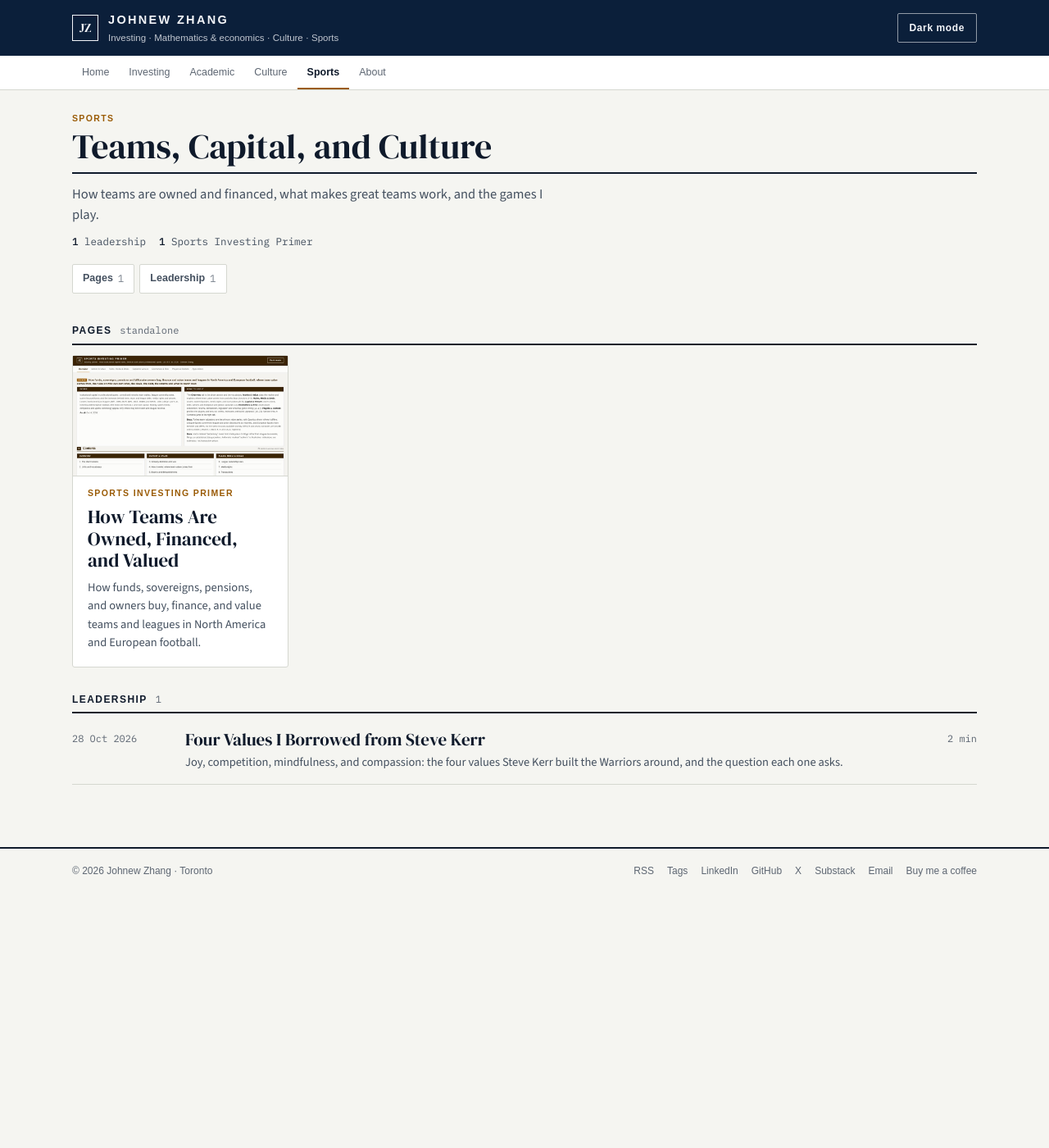
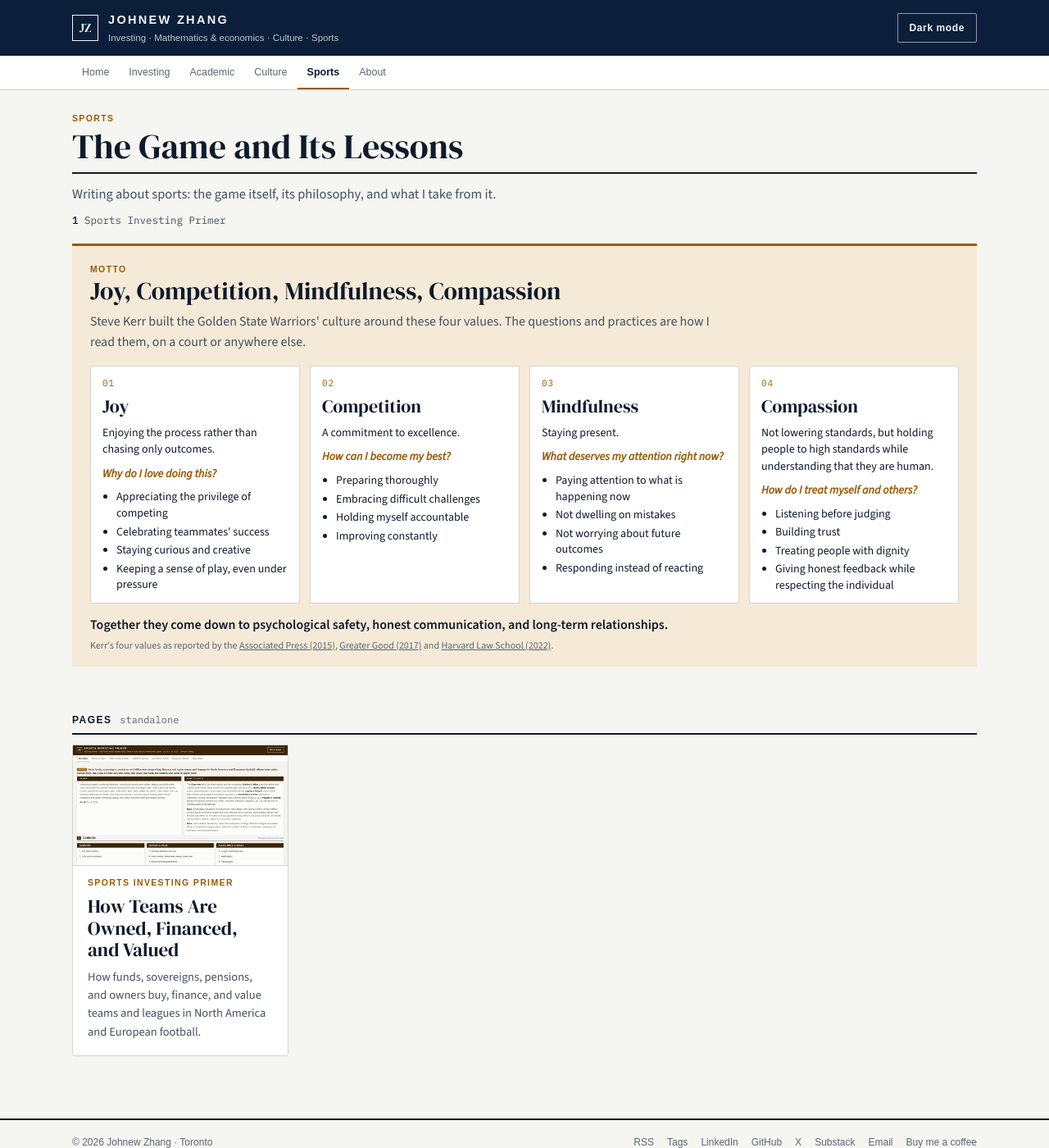
Before and after one commit to WizardKingZ/WizardKingZ.github.io, a Jekyll site: the page built from sports.html, in a window 1280 px wide and 1400 px high. Shown: the whole window at 82% size. Built offline with Jekyll 4.4.1, drawn with Linux system fonts in a browser that asks for light colours.

Commit message:
Draft: Kerr's values as the Sports page motto; retitle Sports
Co-Authored-By: Claude Opus 5.5 <noreply@anthropic.com>
Claude-Session: https://claude.ai/code/session_01HuzLqhE1N2LXEfqC3bb9e5

```diff
--- a/_config.yml
+++ b/_config.yml
@@ -68,9 +68,9 @@ pillars:
     series: [travel, food, history, books]
   - id: sports
     name: Sports
-    title: Teams, Capital, and Culture
-    blurb: How teams are owned and financed, what makes great teams work, and the games I play.
-    series: [leadership, celtics, tennis, analytics]
+    title: The Game and Its Lessons
+    blurb: "Writing about sports: the game itself, its philosophy, and what I take from it."
+    series: [celtics, tennis, analytics]
 
 series_names:
   research: Research
@@ -83,7 +83,6 @@ series_names:
   food: Food
   history: History
   books: Books
-  leadership: Leadership
   celtics: Celtics
   tennis: Tennis
   analytics: Analytics
--- /dev/null
+++ b/_includes/kerr-values.html
@@ -0,0 +1,57 @@
+<section class="motto" aria-labelledby="motto-title">
+  <div class="eyebrow">Motto</div>
+  <h2 id="motto-title">Joy, Competition, Mindfulness, Compassion</h2>
+  <p class="motto-lede">Steve Kerr built the Golden State Warriors' culture around these four values. The questions and practices are how I read them, on a court or anywhere else.</p>
+  <div class="kv">
+    <div class="kv-card">
+      <div class="kv-n">01</div>
+      <h3>Joy</h3>
+      <p class="kv-def">Enjoying the process rather than chasing only outcomes.</p>
+      <p class="kv-q">Why do I love doing this?</p>
+      <ul>
+        <li>Appreciating the privilege of competing</li>
+        <li>Celebrating teammates' success</li>
+        <li>Staying curious and creative</li>
+        <li>Keeping a sense of play, even under pressure</li>
+      </ul>
+    </div>
+    <div class="kv-card">
+      <div class="kv-n">02</div>
+      <h3>Competition</h3>
+      <p class="kv-def">A commitment to excellence.</p>
+      <p class="kv-q">How can I become my best?</p>
+      <ul>
+        <li>Preparing thoroughly</li>
+        <li>Embracing difficult challenges</li>
+        <li>Holding myself accountable</li>
+        <li>Improving constantly</li>
+      </ul>
+    </div>
+    <div class="kv-card">
+      <div class="kv-n">03</div>
+      <h3>Mindfulness</h3>
+      <p class="kv-def">Staying present.</p>
+      <p class="kv-q">What deserves my attention right now?</p>
+      <ul>
+        <li>Paying attention to what is happening now</li>
+        <li>Not dwelling on mistakes</li>
+        <li>Not worrying about future outcomes</li>
+        <li>Responding instead of reacting</li>
+      </ul>
+    </div>
+    <div class="kv-card">
+      <div class="kv-n">04</div>
+      <h3>Compassion</h3>
+      <p class="kv-def">Not lowering standards, but holding people to high standards while understanding that they are human.</p>
+      <p class="kv-q">How do I treat myself and others?</p>
+      <ul>
+        <li>Listening before judging</li>
+        <li>Building trust</li>
+        <li>Treating people with dignity</li>
+        <li>Giving honest feedback while respecting the individual</li>
+      </ul>
+    </div>
+  </div>
+  <p class="motto-close">Together they come down to psychological safety, honest communication, and long-term relationships.</p>
+  <p class="motto-src">Kerr's four values as reported by the <a href="https://www.philstar.com/sports/2015/11/26/1526341/kerr-values-streakin-warriors-live-by/amp/">Associated Press (2015)</a>, <a href="https://greatergood.berkeley.edu/article/item/three_greater_good_lessons_from_the_golden_state_warriors">Greater Good (2017)</a> and <a href="https://hls.harvard.edu/today/steve-kerr-holds-court-at-harvard-law">Harvard Law School (2022)</a>.</p>
+</section>
--- a/_layouts/section.html
+++ b/_layouts/section.html
@@ -16,6 +16,7 @@ layout: default
     {%- for s in p.series %}{% assign c = posts | where: "series", s | size %}{% if c > 0 %}<span><b>{{ c }}</b> {{ site.series_names[s] | downcase }}</span>{% endif %}{% endfor %}
     {%- for a in apps %}<span><b>1</b> {{ a.title }}</span>{% endfor %}
   </p>
+  {%- if page.motto %}{% include {{ page.motto }} %}{% endif %}
   {%- if posts.size > 0 %}
   <nav class="chips" aria-label="Jump to group">
     {%- if apps.size > 0 %}<a class="chip" href="#pages">Pages <b>{{ apps.size }}</b></a>{% endif %}
--- a/assets/css/site.css
+++ b/assets/css/site.css
@@ -223,12 +223,19 @@ a.card:hover h3{text-decoration:underline}
 @media print{.band,.tabs,.post-aside,.site-foot,.post-foot{display:none!important}body{background:#fff}}
 @media (prefers-reduced-motion:reduce){*{transition:none!important;scroll-behavior:auto!important}}
 
-/* Values grid (used in posts) */
-.kv{display:grid;grid-template-columns:repeat(2,minmax(0,1fr));gap:14px;margin:22px 0}
-.kv-card{background:var(--surface);border:1px solid var(--rule);border-top:3px solid var(--pc,var(--accent));padding:14px 18px 10px;min-width:0}
+/* Motto block (Sports page: Steve Kerr's four values) */
+.motto{background:var(--pc-soft,var(--surface-2));border-top:3px solid var(--pc,var(--accent));padding:20px 22px 16px;margin:6px 0 26px}
+.motto h2{font-family:var(--display);font-weight:400;font-size:30px;line-height:1.15;margin:2px 0 8px;color:var(--ink)}
+.motto-lede{margin:0 0 16px;max-width:760px;color:var(--ink-2)}
+.kv{display:grid;grid-template-columns:repeat(4,minmax(0,1fr));gap:12px}
+.kv-card{background:var(--surface);border:1px solid var(--rule);padding:12px 14px 8px;min-width:0}
 .kv-n{font-family:var(--mono);font-size:11px;color:var(--pc,var(--accent));letter-spacing:.08em}
-.kv-card h3{font-family:var(--display);font-weight:400;font-size:24px;margin:2px 0 6px;color:var(--ink)}
-.kv-card .kv-def{margin:0 0 8px;font-size:15px;line-height:1.5}
-.kv-card .kv-q{margin:0 0 8px;font-style:italic;color:var(--pc,var(--accent));font-weight:600}
-.kv-card ul{margin:0;padding-left:18px}.kv-card li{margin:3px 0;font-size:15px}
-@media (max-width:700px){.kv{grid-template-columns:1fr}}
+.kv-card h3{font-family:var(--display);font-weight:400;font-size:22px;margin:2px 0 6px;color:var(--ink)}
+.kv-card .kv-def{margin:0 0 8px;font-size:14px;line-height:1.45}
+.kv-card .kv-q{margin:0 0 8px;font-style:italic;color:var(--pc,var(--accent));font-weight:600;font-size:14px}
+.kv-card ul{margin:0;padding-left:17px}.kv-card li{margin:3px 0;font-size:14px;line-height:1.4}
+.motto-close{margin:14px 0 4px;font-weight:600;color:var(--ink)}
+.motto-src{margin:0;font-size:12px;color:var(--muted)}
+.motto-src a{color:inherit}
+@media (max-width:1000px){.kv{grid-template-columns:repeat(2,minmax(0,1fr))}}
+@media (max-width:600px){.kv{grid-template-columns:1fr}.motto{padding:16px 14px 12px}}
--- a/sports.html
+++ b/sports.html
@@ -3,4 +3,5 @@ layout: section
 title: Sports
 pillar: sports
 permalink: /sports/
+motto: kerr-values.html
 ---
```
Also changed, not shown: _posts/2026-10-28-steve-kerr-four-values.md (deleted, +0 -65 lines).
